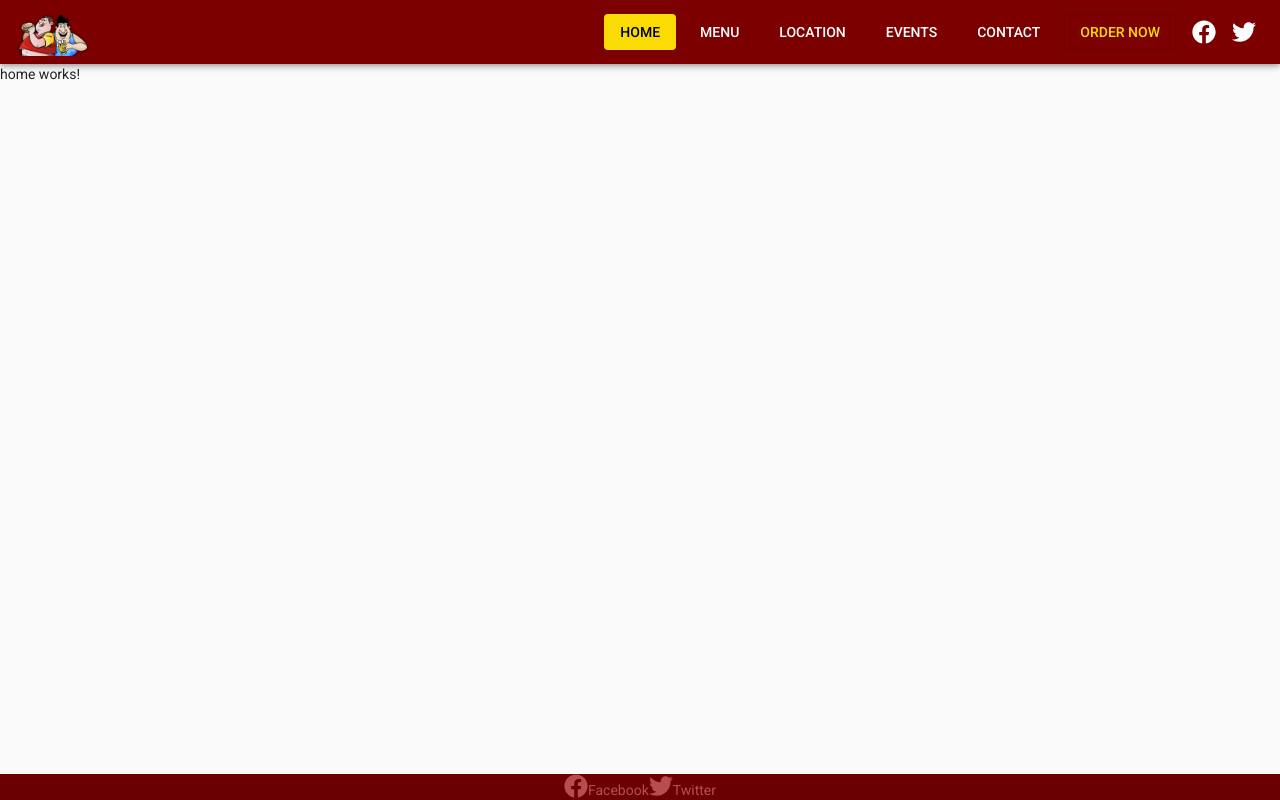
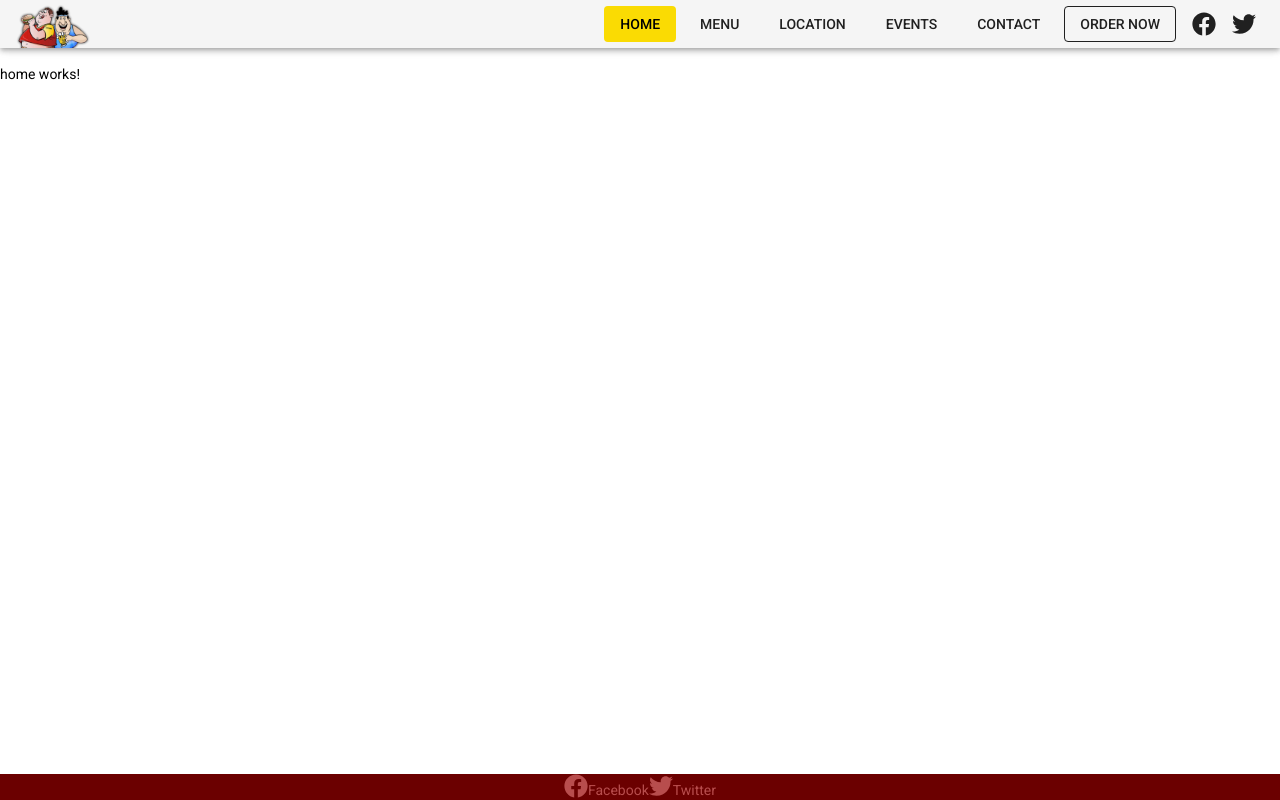
Before and after one commit to kmmccafferty96/fat-little-buddies, an Angular app: page /home in a window 1280 px wide. Built offline with nearby package versions, Linux system fonts and the light colour scheme.

Commit message:
feat: replace bootstrap with tailwind

```diff
--- a/package.json
+++ b/package.json
@@ -4,7 +4,7 @@
   "scripts": {
     "ng": "ng",
     "start": "ng serve",
-    "build": "ng build",
+    "build": "NODE_ENV=production ng build",
     "watch": "ng build --watch --configuration development",
     "lint": "ng lint"
   },
@@ -35,7 +35,6 @@
     "@fortawesome/fontawesome-svg-core": "^1.2.35",
     "@fortawesome/free-brands-svg-icons": "^5.15.3",
     "@fortawesome/free-solid-svg-icons": "^5.15.3",
-    "bootstrap": "^4.5.0",
     "jquery": "^3.5.1",
     "popper.js": "^1.16.1",
     "rxjs": "~6.6.0",
@@ -48,11 +47,14 @@
     "@angular/compiler-cli": "^12.0.2",
     "@commitlint/config-conventional": "^12.1.4",
     "@types/node": "^12.11.1",
+    "autoprefixer": "^10.2.6",
     "codelyzer": "^6.0.0",
     "commitlint": "^12.1.4",
     "husky": "^4.2.5",
+    "postcss": "^8.3.0",
     "prettier": "^2.0.5",
     "pretty-quick": "^3.1.0",
+    "tailwindcss": "^2.1.2",
     "tslint": "~6.1.0",
     "typescript": "~4.2.4"
   }
--- /dev/null
+++ b/postcss.config.js
@@ -0,0 +1,7 @@
+// postcss.config.js
+module.exports = {
+  plugins: {
+    tailwindcss: {},
+    autoprefixer: {}
+  }
+};
--- a/src/app/app.component.html
+++ b/src/app/app.component.html
@@ -1,17 +1,15 @@
 <div class="app-wrapper default-theme">
   <mat-sidenav-container>
-    <mat-sidenav #sidenav mode="over">
-      Sidenav content
-    </mat-sidenav>
+    <mat-sidenav #sidenav mode="over"> Sidenav content </mat-sidenav>
     <mat-sidenav-content>
       <mat-toolbar class="mat-elevation-z4" color="primary">
-        <button mat-icon-button class="d-md-none" (click)="sidenav.open()">
+        <button mat-icon-button class="md:hidden" (click)="sidenav.open()">
           <fa-icon icon="bars"></fa-icon>
         </button>
         <span routerLink="" class="logo">
           <img [src]="logo" alt="Fat Little Buddies Logo" />
         </span>
-        <span class="d-none d-md-inline">
+        <span class="hidden md:inline">
           <button
             mat-button
             class="nav-button"
@@ -22,13 +20,11 @@
             {{ item.label }}
           </button>
         </span>
-        <button mat-stroked-button class="nav-button" color="accent">
-          Order Now
-        </button>
-        <button mat-icon-button routerLink="" class="d-none d-sm-inline">
+        <button mat-stroked-button class="nav-button" color="accent">Order Now</button>
+        <button mat-icon-button routerLink="" class="hidden sm:inline">
           <fa-icon [icon]="['fab', 'facebook']"></fa-icon>
         </button>
-        <button mat-icon-button routerLink="" class="d-none d-sm-inline">
+        <button mat-icon-button routerLink="" class="hidden sm:inline">
           <fa-icon [icon]="['fab', 'twitter']"></fa-icon>
         </button>
       </mat-toolbar>
@@ -36,8 +32,8 @@
         <router-outlet></router-outlet>
       </div>
       <div class="footer">
-        <div class="row">
-          <div class="col-sm-12 social-links">
+        <div class="grid">
+          <div class="social-links">
             <a href="" target="_blank" rel="noopener noreferrer">
               <fa-icon [icon]="['fab', 'facebook']"></fa-icon>
               <span>Facebook</span>
--- a/src/styles.scss
+++ b/src/styles.scss
@@ -2,9 +2,10 @@
 @use '~@angular/material' as mat;
 @include mat.core();
 
-// Bootstrap
-@import '~bootstrap/scss/bootstrap-reboot';
-@import '~bootstrap/scss/bootstrap-grid';
+// Tailwind
+@import 'tailwindcss/base';
+@import 'tailwindcss/components';
+@import 'tailwindcss/utilities';
 
 // Custom themes
 @import './themes/default-theme';
--- /dev/null
+++ b/tailwind.config.js
@@ -0,0 +1,16 @@
+// tailwind.config.js
+module.exports = {
+  important: true,
+  purge: {
+    enabled: process.env.NODE_ENV === 'production',
+    content: ['./src/**/*.{html,ts}']
+  },
+  darkMode: false, // or 'media' or 'class'
+  theme: {
+    extend: {}
+  },
+  variants: {
+    extend: {}
+  },
+  plugins: []
+};
```
Also changed, not shown: 1 other file (tests, documents, lock files or other folders).
